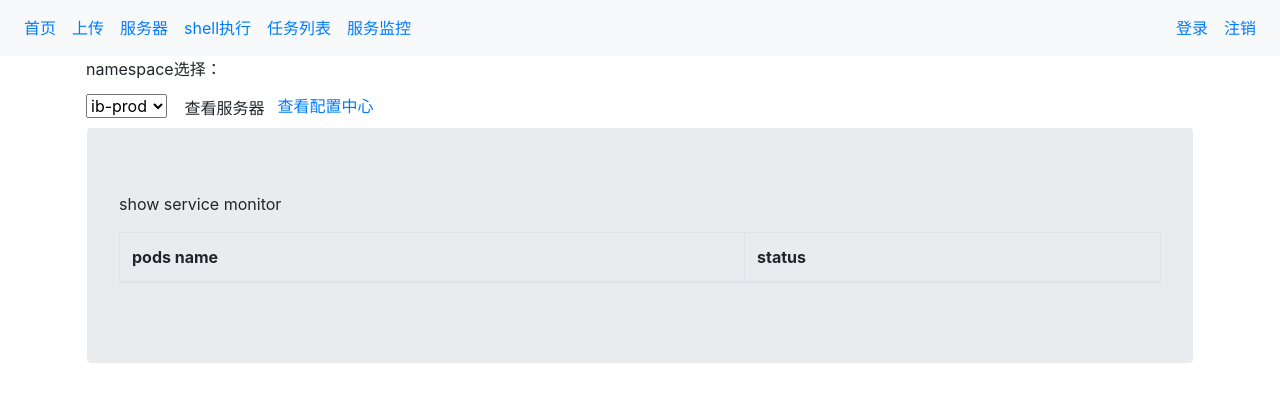
After one commit to zbaolong/flask, a Flask app: page /monitor/info in a window 1280 px wide. The commit adds this page. Shown: the top 402 px of the page. Run offline with Flask 2, Linux system fonts and the light colour scheme; the visitor is signed in with stand-in values (Sample User, id 1); lists and menus that the app fills with data are empty; some libraries are stand-ins or nearby versions.

Commit message:
update monitor

```diff
--- /dev/null
+++ b/monitor.py
@@ -0,0 +1,47 @@
+from flask import Blueprint,render_template,request
+import os
+import json
+monitor = Blueprint("monitor",__name__)
+@monitor.route('/')
+def home():
+    return render_template("monitor.html")
+@monitor.route('/info',methods=['GET','POST'])
+def info():
+    ns = request.form.get('ns')
+    os.environ['ns']=str(ns)
+    all = os.popen("kubectl get pods -n $ns|sed -n '2,$p'|awk '{print $1,$3}'")
+    print(all)
+    moni1 = {}
+    for i in all:
+        list = i.split( )
+        server = list[0]
+        status = list[1]
+        moni1[server] = status
+       # print(type(mydict))
+
+        #result = "{0}:{1}".format(server,status)
+        #result = my_dict.append(result)
+    print(moni1)
+    #for key, value in moni.items():
+    #    print(key,value)
+    #return moni
+    #moni1 = {'1':'2','x':'y'}
+    #print(type(moni1))
+    return render_template('monitor1.html', moni1=moni1)
+
+@monitor.route('/cm')
+def cm():
+    #ns = request.form.get('ns')
+    #os.environ['ns']=str(ns)
+    all = os.popen("kubectl describe cm config-center-data -n ib-test1|sed -n '/Data/,/Events/p'")
+    #return render_template("monitor.html")
+    all = all.read()
+    print(all)
+    print(type(all))
+    #a = ' '.join(all)
+    a = all.split('\n')
+    print(a)
+    #cmlist = a.split(' ')
+    #print(cmlist)
+    #return cmlist
+    return render_template('cm.html',a=a)
--- a/templates/base.html
+++ b/templates/base.html
@@ -38,7 +38,7 @@
       <a class="nav-link" href="/task/">任务列表</a>
     </li>
     <li class="nav-item">
-      <a class="nav-link" href="#">服务监控</a>
+      <a class="nav-link" href="/monitor/">服务监控</a>
     </li>
   </ul>
    <ul class="navbar-nav ml-auto">
--- a/templates/login.html
+++ b/templates/login.html
@@ -27,8 +27,8 @@
         <div class="col">
             <p text-align="center">用 户 登 录</p>
             <form action="/login/auth" method="post">
-                <label>username: </label> <input type="text" name="username" class="form-control" placeholder="Username" />
-                <label>password: </label> <input type="password" name="password" class="form-control" placeholder="Password" /><br />
+                <label>用户名：</label> <input type="text" name="username" class="form-control" placeholder="Username" />
+                <label>密  码：</label> <input type="password" name="password" class="form-control" placeholder="Password" /><br />
                 <button type="submit" class="btn btn-primary">登录</button>
             </form>
         </div>
--- /dev/null
+++ b/templates/monitor1.html
@@ -0,0 +1,36 @@
+{% extends "base.html" %}
+{% block head %}
+<title>home page</title>
+{% endblock %}
+{% block body %}
+<div class="container">
+<label>namespace选择：</label>
+<form action="{{ url_for('monitor.info') }}" method="post">
+<select name="ns">
+  <option value="ib-prod">ib-prod</option>
+  <option value="ib-test1">ib-test1</option>
+  <option value="ib-test2">ib-test2</option>
+  <option value="ib-test3">ib-test3</option>
+</select>
+<button type="submit" class="btn btn-smi">查看服务器</button><a href="{{ url_for('monitor.cm') }}">查看配置中心</a>
+</form>
+<div class="jumbotron">
+<p>show service monitor</p>
+
+<table class="table table-bordered table-hover">
+<thead>
+<th>pods name</th>
+<th>status</th>
+</thead>
+<tbody>
+{% for k,v in moni1.items() %}
+<tr>
+<td>{{ k }}</td>
+<td>{{ v }}</td>
+</tr>
+{% endfor %}
+</tbody>
+</table>
+</div>
+</div>
+{% endblock %}
--- a/templates/post.html
+++ b/templates/post.html
@@ -43,7 +43,7 @@
 <span style="color: green;font-size: 24px;">请输入Linux命令：</span><input name="name" id="name" maxlength="150" style="widh:200px;height:30px;" type="text"/>
 <button id="button" class="btn btn-outline-primary">执行命令</button>
 <hr align="left" width="50%" />
-<div class="jumbotron">
+<div class="jumbotron" style="background:#000;color:#fff">
 <table id="ListTable">
     <tbody></tbody>
 </table>
--- a/test.py
+++ b/test.py
@@ -5,6 +5,7 @@ from upload import upload
 from server import server
 from login import login
 from postcm import postcm
+from monitor import monitor
 
 import datetime
 from time import time
@@ -25,6 +26,7 @@ app.register_blueprint(upload,url_prefix="/upload")
 app.register_blueprint(server,url_prefix="/server")
 app.register_blueprint(login,url_prefix="/login")
 app.register_blueprint(postcm,url_prefix="/postcm")
+app.register_blueprint(monitor,url_prefix="/monitor")
 @app.before_request
 def before_request():
     print(request.path)
@@ -126,7 +128,8 @@ def delete(content):
     return redirect('/task/')
 
 @app.route('/todo/search/<content>')
-def find(content):
+def find():
+    #content = request.form.get('content')
    # todos = mongo.db.todos.find(
    #     {'user': {"$regex": content},'content': {"$regex": content}}
    # )
```
Also changed, not shown: templates/cm.html (added, +26 -0 lines), templates/monitor.html (added, +30 -0 lines), templates/todo.html (+8 -9 lines), 1 other file.
